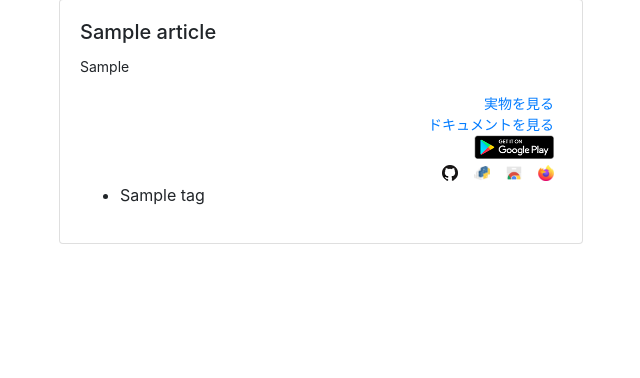
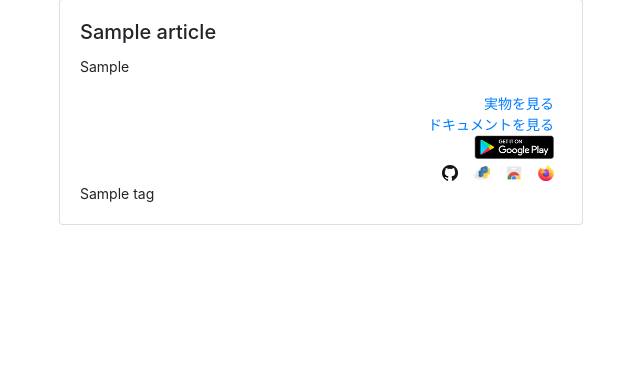
Before and after one commit to unaguna/portfolio-django, a Django app: page /products/ in a window 1280 px wide. Shown: the part 71-449 px from the top of the page, without its empty margins (49-689 px from the left). Run offline with Django 3.2, Linux system fonts and the light colour scheme; tables that the repository leaves empty hold one stand-in row (values such as "Sample post"); some libraries are stand-ins or nearby versions.

Commit message:
💄製作物のタグの表示デザインを変更

```diff
--- a/cms/static/cms/css/main.css
+++ b/cms/static/cms/css/main.css
@@ -4,6 +4,26 @@
 
 .product_list__item_card .card-text {
     font-size: 10.5pt;
+}
+
+.product_list__item_card .tag_list {
+    padding: 0;
+    font-size: 0;
+    margin: 0em;
+}
+
+.product_list__item_card .tag_list .tag_list__tag_item {
+    display: inline-block;
+    font-size: 10.5pt;
+    padding-left: 0em;
+    padding-right: 0em;
+}
+
+.product_list__item_card .tag_list .tag_list__separator {
+    display: inline-block;
+    font-size: 10.5pt;
+    padding-left: 0.5em;
+    padding-right: 0.5em;
 }
 
 .article__link_ico {
--- a/cms/templates/cms/product_list.html
+++ b/cms/templates/cms/product_list.html
@@ -72,9 +72,10 @@
                   {% endif %}
                 </div>
               </div>
-              <ul>
+              <ul class="row tag_list">
                 {% for tag in product.article.tag_list.all %}
-                  <li>{{ tag.name }}</li>
+                  <li class="col-auto tag_list__tag_item">{{ tag.name }}</li>
+                  {% if not forloop.last %}<li class="col-auto tag_list__separator">|</li>{% endif %}
                 {% endfor %}
               </ul>
             </div>
```
